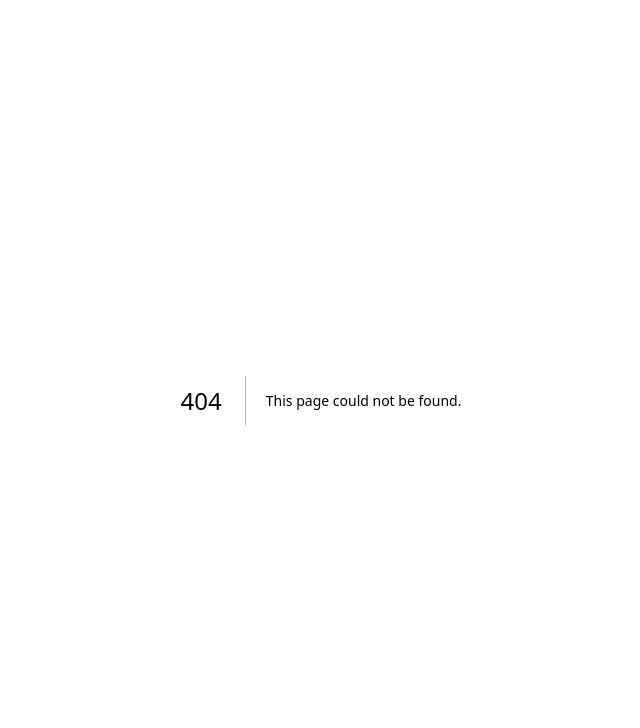
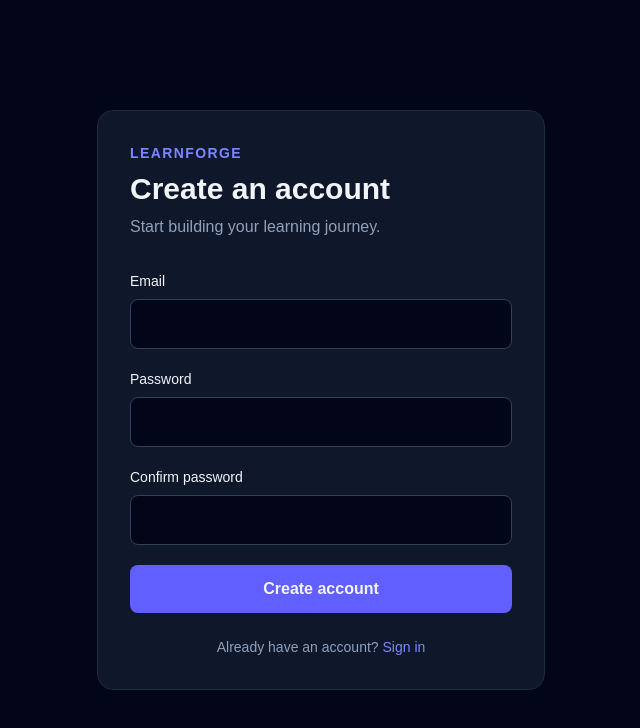
Before and after one commit to victorbevz/learnforge, a Next.js app in the folder frontend/: page /register in a window 1280 px wide. Before the commit this address had no page. Shown: the top 728 px of the page, without its empty margins (319-959 px from the left). Built offline with nearby package versions, Linux system fonts and the light colour scheme.

Commit message:
feat: add frontend registration

```diff
--- /dev/null
+++ b/frontend/src/app/auth/register/route.ts
@@ -0,0 +1,71 @@
+import { NextRequest, NextResponse } from "next/server";
+
+export async function POST(request: NextRequest) {
+  if (request.headers.get("origin") !== request.nextUrl.origin) {
+    return NextResponse.json(
+      { detail: "Invalid request origin" },
+      { status: 403 },
+    );
+  }
+
+  let body: unknown;
+
+  try {
+    body = await request.json();
+  } catch {
+    return NextResponse.json(
+      { detail: "Invalid JSON" },
+      { status: 400 },
+    );
+  }
+
+  if (
+    typeof body !== "object" ||
+    body === null ||
+    !("email" in body) ||
+    !("password" in body) ||
+    typeof body.email !== "string" ||
+    typeof body.password !== "string"
+  ) {
+    return NextResponse.json(
+      { detail: "Email and password are required" },
+      { status: 400 },
+    );
+  }
+
+  const apiUrl = process.env.API_URL ?? "http://127.0.0.1:8000";
+
+  try {
+    const upstream = await fetch(`${apiUrl}/api/v1/auth/register`, {
+      method: "POST",
+      headers: { "Content-Type": "application/json" },
+      body: JSON.stringify({
+        email: body.email,
+        password: body.password,
+      }),
+      cache: "no-store",
+      signal: AbortSignal.timeout(10_000),
+    });
+
+    if (!upstream.ok) {
+      const detail =
+        upstream.status === 409
+          ? "Email is already registered"
+          : upstream.status === 422
+            ? "Enter a valid email and a password of 8–128 characters"
+            : "Unable to create your account";
+
+      return NextResponse.json(
+        { detail },
+        { status: upstream.status >= 500 ? 502 : upstream.status },
+      );
+    }
+
+    return NextResponse.json({ success: true }, { status: 201 });
+  } catch {
+    return NextResponse.json(
+      { detail: "Authentication server unavailable. Please try again later." },
+      { status: 502 },
+    );
+  }
+}
--- a/frontend/src/app/login/page.tsx
+++ b/frontend/src/app/login/page.tsx
@@ -2,6 +2,7 @@
 
 import { useState, type FormEvent } from "react";
 import { useRouter } from "next/navigation";
+import Link from "next/link";
 
 export default function LoginPage() {
   const router = useRouter();
@@ -103,6 +104,12 @@ export default function LoginPage() {
             {isLoading ? "Signing in…" : "Sign in"}
           </button>
         </form>
+        <p className="mt-6 text-center text-sm text-slate-400">
+          Don&apos;t have an account?{" "}
+        <Link href="/register" className="text-indigo-400 hover:underline">
+          Create account
+        </Link>
+        </p>
       </section>
     </main>
   );
--- /dev/null
+++ b/frontend/src/app/register/page.tsx
@@ -0,0 +1,142 @@
+"use client";
+
+import Link from "next/link";
+import { useRouter } from "next/navigation";
+import { useState, type FormEvent } from "react";
+
+export default function RegisterPage() {
+  const router = useRouter();
+  const [error, setError] = useState("");
+  const [isLoading, setIsLoading] = useState(false);
+
+  async function handleSubmit(event: FormEvent<HTMLFormElement>) {
+    event.preventDefault();
+
+    const formData = new FormData(event.currentTarget);
+    const email = String(formData.get("email") ?? "");
+    const password = String(formData.get("password") ?? "");
+    const confirmPassword = String(formData.get("confirmPassword") ?? "");
+
+    setError("");
+
+    if (password !== confirmPassword) {
+      setError("Passwords do not match");
+      return;
+    }
+
+    setIsLoading(true);
+
+    try {
+      const response = await fetch("/auth/register", {
+        method: "POST",
+        headers: { "Content-Type": "application/json" },
+        body: JSON.stringify({ email, password }),
+      });
+
+      if (!response.ok) {
+        const data = await response.json();
+
+        setError(
+          typeof data.detail === "string"
+            ? data.detail
+            : "Unable to create your account",
+        );
+        return;
+      }
+
+      router.replace("/login?registered=1");
+    } catch {
+      setError("Unable to connect to the server");
+    } finally {
+      setIsLoading(false);
+    }
+  }
+
+  const inputClassName =
+    "w-full rounded-lg border border-slate-700 bg-slate-950 px-4 py-3 outline-none focus:border-indigo-400";
+
+  return (
+    <main className="flex min-h-screen items-center justify-center bg-slate-950 px-6 py-12 text-slate-100">
+      <section className="w-full max-w-md rounded-2xl border border-slate-800 bg-slate-900 p-8">
+        <p className="mb-2 text-sm font-semibold tracking-widest text-indigo-400">
+          LEARNFORGE
+        </p>
+
+        <h1 className="text-3xl font-bold">Create an account</h1>
+        <p className="mt-2 text-slate-400">
+          Start building your learning journey.
+        </p>
+
+        <form onSubmit={handleSubmit} className="mt-8 space-y-5">
+          <div>
+            <label htmlFor="email" className="mb-2 block text-sm">
+              Email
+            </label>
+            <input
+              id="email"
+              name="email"
+              type="email"
+              autoComplete="email"
+              maxLength={254}
+              required
+              className={inputClassName}
+            />
+          </div>
+
+          <div>
+            <label htmlFor="password" className="mb-2 block text-sm">
+              Password
+            </label>
+            <input
+              id="password"
+              name="password"
+              type="password"
+              autoComplete="new-password"
+              minLength={8}
+              maxLength={128}
+              required
+              className={inputClassName}
+            />
+          </div>
+
+          <div>
+            <label htmlFor="confirmPassword" className="mb-2 block text-sm">
+              Confirm password
+            </label>
+            <input
+              id="confirmPassword"
+              name="confirmPassword"
+              type="password"
+              autoComplete="new-password"
+              minLength={8}
+              maxLength={128}
+              required
+              className={inputClassName}
+            />
+          </div>
+
+          {error && (
+            <p role="alert" className="text-sm text-red-400">
+              {error}
+            </p>
+          )}
+
+          <button
+            type="submit"
+            disabled={isLoading}
+            className="w-full rounded-lg bg-indigo-500 px-4 py-3 font-semibold transition hover:bg-indigo-400 disabled:cursor-wait disabled:opacity-50"
+          >
+            {isLoading ? "Creating account…" : "Create account"}
+          </button>
+        </form>
+
+        <p className="mt-6 text-center text-sm text-slate-400">
+          Already have an account?{" "}
+          <Link href="/login" className="text-indigo-400 hover:underline">
+            Sign in
+          </Link>
+        </p>
+      </section>
+    </main>
+  );
+}
```
